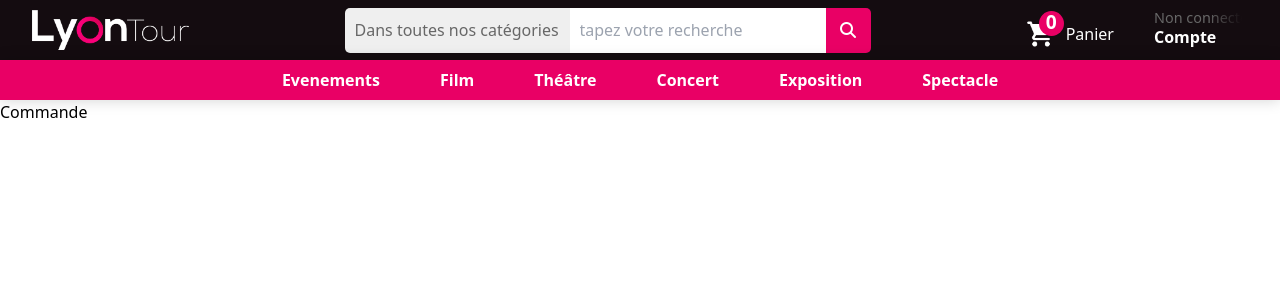
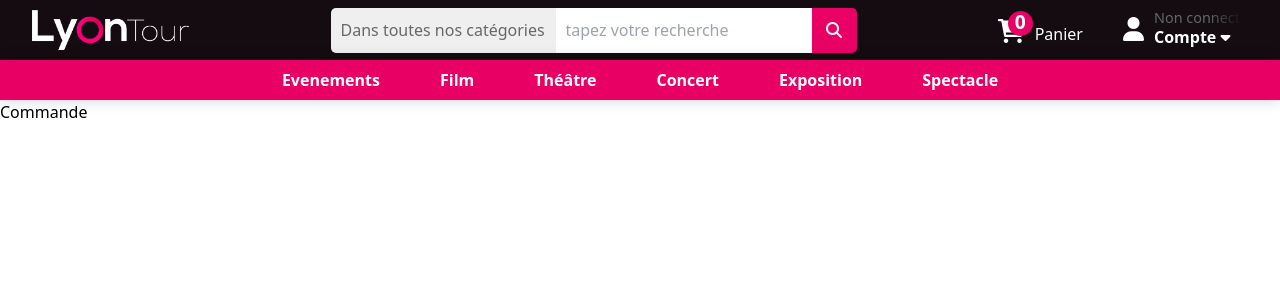
Before and after one commit to lunaytik/sae301, a Symfony app: template templates/panier/commande.html.twig in a window 1280 px wide. Shown: the top 300 px of the page. Run offline with Twig, Linux system fonts and the light colour scheme; the template is opened without the code that fills it, so the values that code supplies are empty; some libraries are stand-ins or nearby versions.

Commit message:
je devrais dormir

```diff
--- a/public/style.css
+++ b/public/style.css
@@ -77,12 +77,21 @@ select {
     align-items: flex-end;
     gap: 40px;
 }
-.container_navbar_right > a {
+.container_navbar_right>a {
     height: 100%;
     display: grid;
+    gap: 10px;
     place-content: center;
 }
-
+.userpicto {
+    grid-column: 1/2;
+    color: white;
+    display: grid !important;
+    place-content: center;
+}
+.container_compte {
+    grid-column: 2/3;
+}
 .panier {
     display: flex;
     align-items: center;
--- a/templates/menu.html.twig
+++ b/templates/menu.html.twig
@@ -21,7 +21,7 @@
     <div class="container_navbar_right">
         <a href="{{ path('app_panier') }}">
             <div class="panier">
-                <div class="conteur_cart"><img src="{{ asset('icon/shopping-cart.png') }}" alt="">
+                <div class="conteur_cart"><i class="fa-solid fa-cart-shopping fa-xl"></i>
                     <div class="bulle_panier">
                         <p class="pannier_nombre">0</p>
                     </div>
@@ -30,6 +30,7 @@
             </div>
         </a>
         <a href="{{ path('app_profil') }}">
+            <i class="fa-solid fa-user userpicto fa-xl"></i>
             <div class="container_compte">
                 {% if app.user %}
                 {% if app.user.email | length > 20 %}
@@ -43,7 +44,7 @@
                 {% else %}
                     <p>Non connecté</p>
                 {% endif %}
-                <p>Compte</p>
+                <p>Compte <i class="fa-solid fa-caret-down"></i></p>
             </div>
         </a>
         {% if app.user %}
```
Also changed, not shown: 1 other file.
